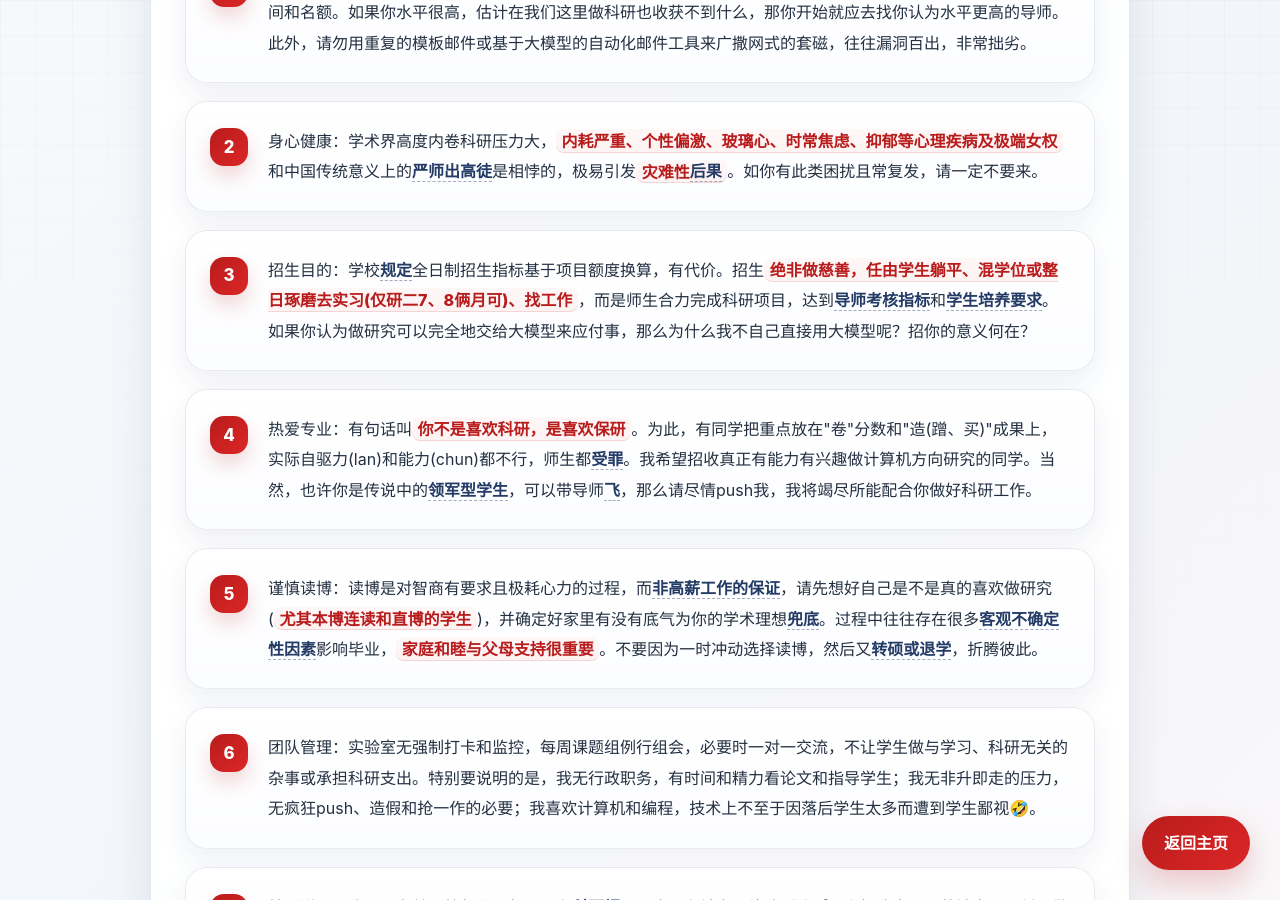
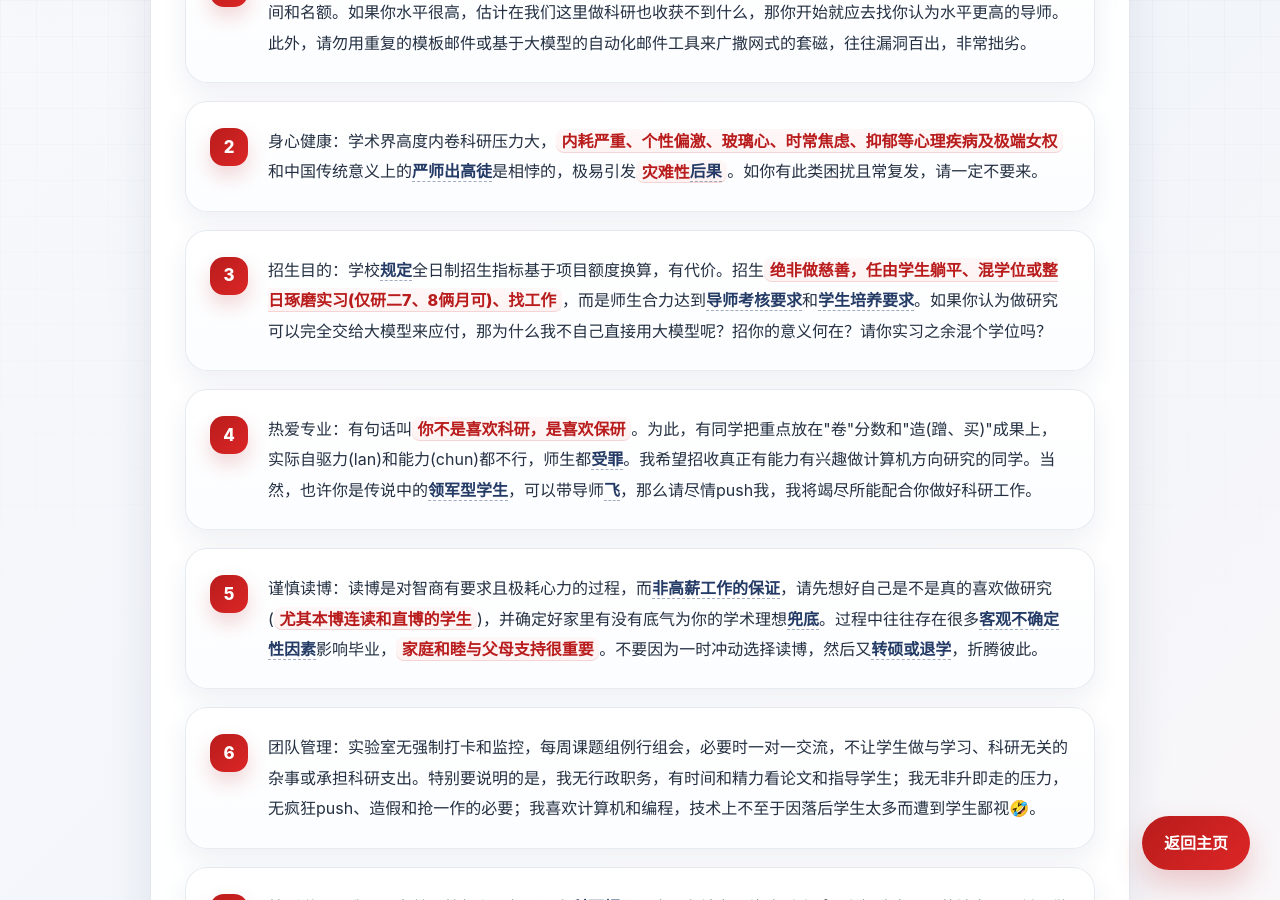
Before and after one commit to fangvv/Homepage, a Jekyll site: the page faq2.html, which Jekyll copies as it is, in a window 1280 px wide and 900 px high, scrolled down 474 px. Built offline with Jekyll 4.4.1, drawn with Linux system fonts in a browser that asks for light colours; comment, search, counter and statistics services are not loaded.

Commit message:
change something

```diff
--- a/faq2.html
+++ b/faq2.html
@@ -44,9 +44,9 @@
             <ol>
                 <li>真诚靠谱：根据经验，<strong>推免本科生、博士申请考核生极易出<a href="https://www.zhihu.com/question/487277766" target="_blank" rel="noopener noreferrer">海王</a></strong>。不是真心想来的同学<strong>请别联系</strong>，浪费我的时间和名额。如果你水平很高，估计在我们这里做科研也收获不到什么，那你开始就应去找你认为水平更高的导师。此外，请勿用重复的模板邮件或基于大模型的自动化邮件工具来广撒网式的套磁，往往漏洞百出，非常拙劣。</li>
                 <li>身心健康：学术界高度内卷科研压力大，<strong>内耗严重、个性偏激、玻璃心、时常焦虑、抑郁等心理疾病及极端女权</strong>和中国传统意义上的<a href="https://www.zhihu.com/question/596191290" target="_blank" rel="noopener noreferrer">严师出高徒</a>是相悖的，极易引发<strong>灾难性<a href="https://www.sciscanpub.com/uploads/2025/04/16/0e6be8681630d9e1939409ade49b73b6.pdf" target="_blank" rel="noopener noreferrer">后果</a></strong>。如你有此类困扰且常复发，请一定不要来。</li>
-                <li>招生目的：学校<a href="https://www.bjtu.edu.cn/xxxtrmzn/162744.htm" target="_blank" rel="noopener noreferrer">规定</a>全日制招生指标基于项目额度换算，有代价。招生<strong>绝非做慈善，任由学生躺平、混学位或整日琢磨去实习(仅研二7、8俩月可)、找工作</strong>，而是师生合力完成科研项目，达到<a
+                <li>招生目的：学校<a href="https://www.bjtu.edu.cn/xxxtrmzn/162744.htm" target="_blank" rel="noopener noreferrer">规定</a>全日制招生指标基于项目额度换算，有代价。招生<strong>绝非做慈善，任由学生躺平、混学位或整日琢磨实习(仅研二7、8俩月可)、找工作</strong>，而是师生合力达到<a
                         href="https://www.zhihu.com/question/2067235011804320517/answer/2067634560196727558"
-                        target="_blank" rel="noopener noreferrer">导师考核指标</a>和<a href="https://www.bjtu.edu.cn/xxgkw/xxgk_xxgkml/xwxk/syxwjbyq/6a881d506ec04ccabcc0dadb3a468943.htm" target="_blank" rel="noopener noreferrer">学生培养要求</a>。如果你认为做研究可以完全地交给大模型来应付事，那么为什么我不自己直接用大模型呢？招你的意义何在？
+                        target="_blank" rel="noopener noreferrer">导师考核要求</a>和<a href="https://www.bjtu.edu.cn/xxgkw/xxgk_xxgkml/xwxk/syxwjbyq/6a881d506ec04ccabcc0dadb3a468943.htm" target="_blank" rel="noopener noreferrer">学生培养要求</a>。如果你认为做研究可以完全交给大模型来应付，那为什么我不自己直接用大模型呢？招你的意义何在？请你实习之余混个学位吗？
                 </li>
                 <li>热爱专业：有句话叫<strong>你不是喜欢科研，是喜欢保研</strong>。为此，有同学把重点放在"卷"分数和"造(蹭、买)"成果上，实际自驱力(lan)和能力(chun)都不行，师生都<a href="https://www.zhihu.com/question/429059603" target="_blank" rel="noopener noreferrer">受罪</a>。我希望招收真正有能力有兴趣做计算机方向研究的同学。当然，也许你是传说中的<a
                         href="https://www.bilibili.com/video/BV1YZmnYrEBu/"
```
